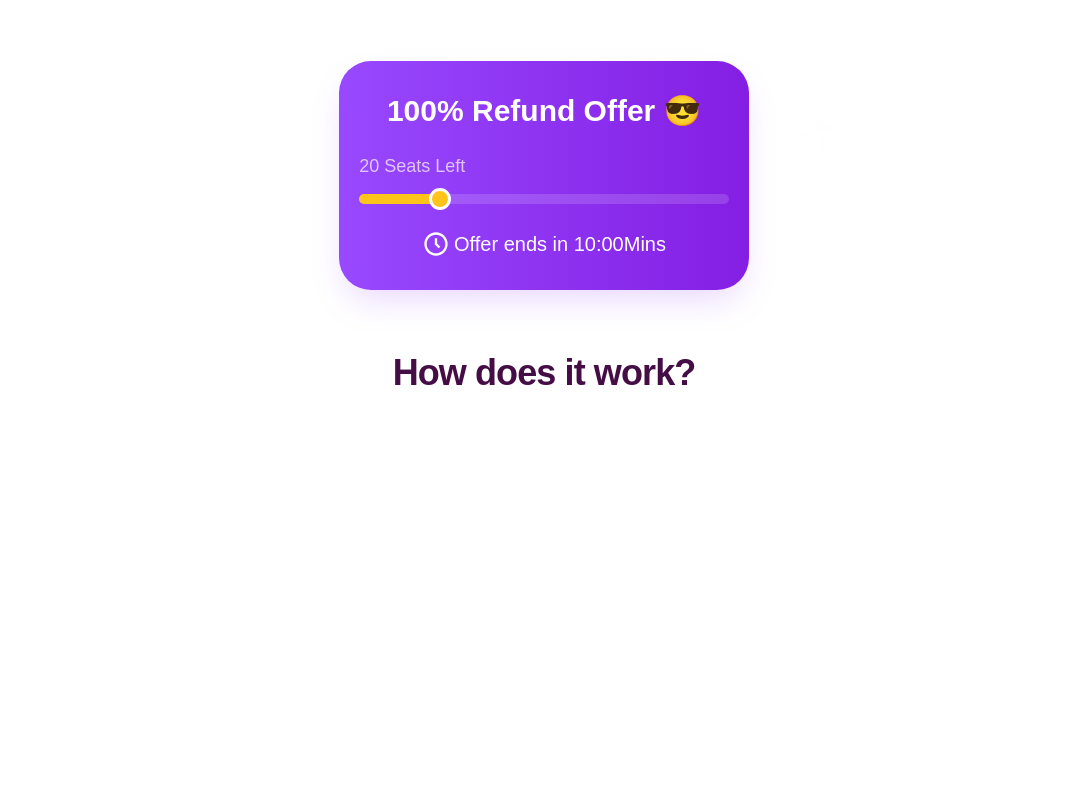
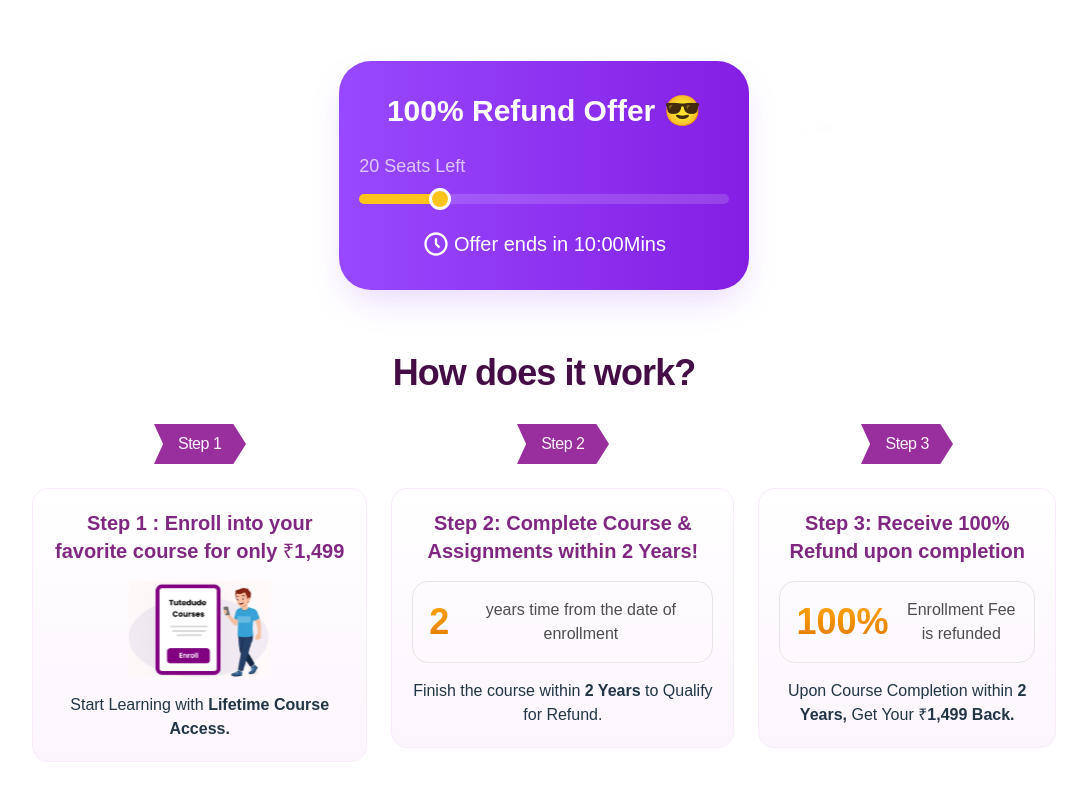
Before and after one commit to AnushkaKohli/Datascience-frontend, a React (Vite) app: page / in a window 1280 px wide. Shown: the part 2249-3049 px from the top of the page, without its empty margins (96-1183 px from the left). Before the commit the page ends 2713 px from the top, so only its background shows below. Built offline with nearby package versions, Linux system fonts and the light colour scheme.

Commit message:
added steps illustration desktop

```diff
--- a/src/components/Refund.tsx
+++ b/src/components/Refund.tsx
@@ -10,7 +10,7 @@ const Refund = () => {
     }
     const progress = (sliderValue / maxSliderValue) * 100;
     return (
-        <div className="md:px-32 md:py-16 flex flex-col gap-y-14 font-poppins items-center">
+        <div className="px-6 md:px-32 md:py-16 flex flex-col gap-y-14 font-poppins items-center">
             {/* Heading */}
             <h1 className="font-bold text-5xl text-[#686972] w-3/5 pb-14">
                 Don't miss out on this
@@ -26,10 +26,6 @@ const Refund = () => {
                     </h1>
                     <img src='scribble final version-24.svg' className='relative left-[24.50rem] -top-[4rem]' />
                 </div>
-                {/* <h1 className="font-bold text-3xl text-white">
-                    100% Refund Offer 😎
-                    <img src='scribble final version-24.svg' className='relative left-[24.50rem] -top-[4rem]' />
-                </h1> */}
                 {/* Range */}
                 <div className="flex flex-col gap-y-3.5 w-full text-start range">
                     <div className="value text-lg text-white text-opacity-70">{sliderValue} Seats Left</div>
@@ -47,119 +43,166 @@ const Refund = () => {
                 {/* Heading */}
                 <h1 className='text-[#450D45] font-extrabold text-4xl leading-[54px] tracking-tight'>How does it work?</h1>
                 {/* Steps */}
-                {/* <div className='flex md:flex-row justify-between items-start gap-6'>
-                    <div className="flex-1 text-center md:text-left p-6 bg-purple-50 rounded-lg shadow-md">
-                        <div className="flex items-center mb-4">
-                            <div className="bg-purple-500 text-white rounded-full w-8 h-8 flex items-center justify-center mr-2">
-                                <span className="font-bold">1</span>
-                            </div>
-                            <h3 className="text-lg font-bold text-purple-500">Step 1</h3>
-                        </div>
-                        <p className="font-semibold mb-2">Enroll into your favorite course for only ₹1,499</p>
-                        <p>Start Learning with <strong>Lifetime Course Access</strong>.</p>
-                        <img src='' alt="Enroll" className="mt-4 mx-auto" />
+                {/* Mobile steps illustration*/}
+                {/* <div className="w-12 flex flex-col items-start justify-center relative gap-[223px] lg:hidden">
+                    <div className="self-stretch h-[60px] flex flex-row items-center justify-center relative gap-[10px] z-[1]">
+                        <img
+                            className="h-full w-full absolute !m-[0] top-[0px] left-[0px]"
+                            alt=""
+                            src="steps-mobile.svg"
+                        />
+                        <a className="[text-decoration:none] absolute !m-[0] top-[15px] left-[calc(50%_-_4px)] tracking-[-0.02em] font-bold text-[inherit] inline-block min-w-[8px] z-[1]">
+                            1
+                        </a>
+                    </div>
+                    <div className="self-stretch h-[60px] flex flex-row items-center justify-center relative gap-[10px] z-[1]">
+                        <img
+                            className="h-full w-full absolute !m-[0] top-[0px] left-[0px]"
+                            alt=""
+                            src="steps-mobile.svg"
+                        />
+                        <b className="absolute !m-[0] top-[15px] left-[calc(50%_-_6px)] tracking-[-0.02em] inline-block min-w-[12px] z-[1]">
+                            2
+                        </b>
+                    </div>
+                    <div className="self-stretch h-[60px] flex flex-row items-center justify-center relative gap-[10px] z-[1]">
+                        <img
+                            className="h-full w-full absolute !m-[0] top-[0px] left-[0px]"
+                            alt=""
+                            src="steps-mobile.svg"
+                        />
+                        <b className="w-[13px] absolute !m-[0] top-[15px] left-[calc(50%_-_6px)] tracking-[-0.02em] inline-block min-w-[13px] z-[1]">
+                            3
+                        </b>
                     </div>
                 </div> */}
-                {/* <div className="after:mt-4 after:block after:h-1 after:w-full after:rounded-lg after:bg-gray-200 mx-56">
-                    <ol className="grid grid-cols-3 text-sm font-medium">
-                        <li className="relative flex justify-start">
-                            <img src="steps.svg" alt="Step 1" className="w-24 h-10 absolute -bottom-[2.3rem] -start-[10px] z-0" />
-                            <span className="text-red-900 text-lg z-1 mt-8"> Step 1 </span>
-                        </li>
+                {/* Steps Card */}
+                <div className=' flex flex-col lg:flex-row justify-between items-start gap-y-8 lg:gap-x-6'>
+                    {/* Step 1 */}
+                    <div className='flex flex-col justify-center items-center gap-y-6'>
+                        <div className='hidden lg:flex w-[92px] h-10 flex-row items-center justify-center relative gap-[10px] mq450:w-[calc(100%_-_40px)]'>
+                            <img
+                                className="h-full w-full absolute !m-[0] top-[0px] right-[0px] bottom-[0px] left-[0px] max-w-full overflow-hidden max-h-full"
+                                loading="lazy"
+                                alt="steps-arrow"
+                                src="steps.svg"
+                            />
+                            <div className="w-[84px] relative tracking-[-0.03em] font-medium text-[#FCF5FE] px-5 z-[1]">
+                                Step 1
+                            </div>
+                        </div>
+                        <div className='flex flex-col justify-between rounded-2xl border border-[#F9EBFC] p-5 gap-y-4 bg-gradient-to-b from-[#FFFFFF] to-[#FCF5FE]'>
+                            <p className='text-xl font-semibold text-[#7F2781]'>Step 1 : Enroll into your favorite course for only ₹1,499</p>
+                            <img src="step1.svg" alt='step 1' className='h-24' />
+                            <p>Start Learning with <span className='font-semibold'>Lifetime Course Access.</span></p>
+                        </div>
+                    </div>
+                    {/* Step 2 */}
+                    <div className='flex flex-col justify-center items-center gap-y-6'>
+                        <div className='hidden lg:flex w-[92px] h-10 flex-row items-center justify-center relative gap-[10px] mq450:w-[calc(100%_-_40px)]'>
+                            <img
+                                className="h-full w-full absolute !m-[0] top-[0px] right-[0px] bottom-[0px] left-[0px] max-w-full overflow-hidden max-h-full"
+                                loading="lazy"
+                                alt="steps-arrow"
+                                src="steps.svg"
+                            />
+                            <div className="w-[84px] relative tracking-[-0.03em] font-medium text-[#FCF5FE] px-5 z-[1]">
+                                Step 2
+                            </div>
+                        </div>
+                        <div className='flex flex-col justify-between rounded-2xl border border-[#F9EBFC] p-5 gap-y-4 bg-gradient-to-b from-[#FFFFFF] to-[#FCF5FE]'>
+                            <p className='text-xl font-semibold text-[#7F2781]'>Step 2: Complete Course & Assignments within 2 Years!</p>
+                            <div className='flex justify-start items-center gap-x-4 p-4 rounded-2xl border border-[#E5E5E8]'>
+                                <p className='bg-gradient-to-b from-[#FFA50B] to-[#E27900] bg-clip-text text-transparent font-bold text-4xl'>2</p>
+                                <p className='text-[#4C4D52]'>years time from the date of enrollment</p>
+                            </div>
+                            <p>Finish the course within <span className='font-semibold'>2 Years </span>to Qualify for Refund.</p>
+                        </div>
+                    </div>
+                    {/* Step 3 */}
+                    <div className='flex flex-col justify-center items-center gap-y-6'>
+                        <div className='hidden lg:flex w-[92px] h-10 flex-row items-center justify-center relative gap-[10px] mq450:w-[calc(100%_-_40px)]'>
+                            <img
+                                className="h-full w-full absolute !m-[0] top-[0px] right-[0px] bottom-[0px] left-[0px] max-w-full overflow-hidden max-h-full"
+                                loading="lazy"
+                                alt="steps-arrow"
+                                src="steps.svg"
+                            />
+                            <div className="w-[84px] relative tracking-[-0.03em] font-medium text-[#FCF5FE] px-5 z-[1]">
+                                Step 3
+                            </div>
+                        </div>
+                        <div className='flex flex-col justify-between rounded-2xl border border-[#F9EBFC] p-5 gap-y-4 bg-gradient-to-b from-[#FFFFFF] to-[#FCF5FE]'>
+                            <p className='text-xl font-semibold text-[#7F2781]'>Step 3: Receive 100% Refund upon completion</p>
+                            <div className='flex justify-start items-center gap-x-4 p-4 rounded-2xl border border-[#E5E5E8]'>
+                                <p className='bg-gradient-to-b from-[#FFA50B] to-[#E27900] bg-clip-text text-transparent font-bold text-4xl'>100%</p>
+                                <p className='text-[#4C4D52]'>Enrollment Fee is refunded</p>
+                            </div>
+                            <p>Upon Course Completion within <span className='font-semibold'>2 Years, </span>Get Your <span className='font-semibold'>₹1,499 Back.</span></p>
+                        </div>
+                    </div>
+                </div>
 
-                        <li className="relative flex justify-center text-blue-600">
-                            <span
-                                className="absolute -bottom-[1.75rem] left-1/2 -translate-x-1/2 rounded-full bg-blue-600 text-white"
-                            >
-                                <svg
-                                    className="h-5 w-5"
-                                    xmlns="http://www.w3.org/2000/svg"
-                                    viewBox="0 0 20 20"
-                                    fill="currentColor"
-                                >
-                                    <path
-                                        fillRule="evenodd"
-                                        d="M10 18a8 8 0 100-16 8 8 0 000 16zm3.707-9.293a1 1 0 00-1.414-1.414L9 10.586 7.707 9.293a1 1 0 00-1.414 1.414l2 2a1 1 0 001.414 0l4-4z"
-                                        clipRule="evenodd"
-                                    />
-                                </svg>
-                            </span>
 
-                            <span className="hidden sm:block"> Address </span>
 
-                            <svg
-                                className="mx-auto size-6 sm:hidden"
-                                xmlns="http://www.w3.org/2000/svg"
-                                fill="none"
-                                viewBox="0 0 24 24"
-                                stroke="currentColor"
-                                strokeWidth="2"
-                            >
-                                <path
-                                    strokeLinecap="round"
-                                    strokeLinejoin="round"
-                                    d="M17.657 16.657L13.414 20.9a1.998 1.998 0 01-2.827 0l-4.244-4.243a8 8 0 1111.314 0z"
+                {/* <section className="self-stretch flex flex-row items-start justify-start gap-[22px] text-center text-xl text-white font-poppins">
+
+                    <div className="flex-1 flex flex-col items-start justify-start gap-[32px] text-left text-base text-eminence-800">
+                        <div className="self-stretch rounded-lg [background:linear-gradient(180deg,_#fff,_#fcf5fe)] overflow-hidden flex flex-col items-start justify-start py-3.5 px-[15px] gap-[14.5px] border-[1px] border-solid border-eminence-100">
+                            <a className="[text-decoration:none] self-stretch relative tracking-[-0.03em] font-semibold text-[inherit]">
+                                Step 1 : Enroll into your favorite course for only ₹699
+                            </a>
+                            <div className="flex flex-row items-center justify-center py-px px-[54px]">
+                                <img
+                                    className="h-[69px] w-[102px] relative object-cover"
+                                    loading="lazy"
+                                    alt=""
+                                    src="/image-533@2x.png"
                                 />
-                                <path
-                                    strokeLinecap="round"
-                                    strokeLinejoin="round"
-                                    d="M15 11a3 3 0 11-6 0 3 3 0 016 0z"
-                                />
-                            </svg>
-                        </li>
+                            </div>
+                            <div className="self-stretch relative text-sm text-darkslategray">
+                                <span className="font-medium">{`Start Learning with `}</span>
+                                <span className="font-semibold text-gray">
+                                    Lifetime Course Access.
+                                </span>
+                            </div>
+                        </div>
+                        <div className="self-stretch rounded-lg [background:linear-gradient(180deg,_#fff,_#fcf5fe)] overflow-hidden flex flex-col items-start justify-start py-3.5 px-[15px] gap-[14.5px] border-[1px] border-solid border-eminence-100">
+                            <div className="self-stretch relative tracking-[-0.03em] font-semibold">{`Step 2: Complete Course & Assignments within 3 Months!`}</div>
+                            <div className="self-stretch rounded-lg overflow-hidden flex flex-row items-center justify-center py-1 px-[15px] gap-[4px] text-13xl text-woodsmoke-700 border-[1px] border-solid border-woodsmoke-100">
+                                <b className="relative tracking-[-0.03em] inline-block text-transparent !bg-clip-text [background:linear-gradient(180deg,_#ffa50b,_#e27900)] [-webkit-background-clip:text] [-webkit-text-fill-color:transparent] min-w-[20px]">
+                                    3
+                                </b>
+                                <div className="flex-1 relative text-xs tracking-[-0.03em]">
+                                    months time from the date of enrollment
+                                </div>
+                            </div>
+                            <div className="self-stretch relative text-sm text-darkslategray">
+                                <span className="font-medium">{`Finish within `}</span>
+                                <span className="font-semibold text-gray">3 Months</span>
+                                <span className="font-medium"> to Qualify for Refund.</span>
+                            </div>
+                        </div>
+                        <div className="self-stretch rounded-lg [background:linear-gradient(180deg,_#fff,_#fcf5fe)] overflow-hidden flex flex-col items-start justify-start py-3.5 px-[15px] gap-[16px] border-[1px] border-solid border-eminence-100">
+                            <div className="self-stretch relative tracking-[-0.03em] font-semibold">
+                                Step 3: Receive 100% Refund upon completion
+                            </div>
+                            <div className="self-stretch rounded-lg overflow-hidden flex flex-row items-center justify-center py-[11px] px-[15px] gap-[8px] text-13xl text-woodsmoke-700 border-[1px] border-solid border-woodsmoke-100">
+                                <b className="relative tracking-[-0.03em] inline-block text-transparent !bg-clip-text [background:linear-gradient(180deg,_#ffa50b,_#e27900)] [-webkit-background-clip:text] [-webkit-text-fill-color:transparent] min-w-[79px]">
+                                    100%
+                                </b>
+                                <div className="flex-1 relative text-xs tracking-[-0.03em]">
+                                    Enrollment Fee is refunded
+                                </div>
+                            </div>
+                            <div className="self-stretch relative text-sm text-darkslategray">
+                                <span className="font-medium">{`Upon Course Completion within 3 months, Get Your `}</span>
+                                <span className="font-semibold text-gray">₹699 Back.</span>
+                            </div>
+                        </div>
+                    </div>
+                </section> */}
 
-                        <li className="relative flex justify-end">
-                            <span className="absolute -bottom-[1.75rem] end-0 rounded-full bg-gray-600 text-white">
-                                <svg
-                                    className="h-5 w-5"
-                                    xmlns="http://www.w3.org/2000/svg"
-                                    viewBox="0 0 20 20"
-                                    fill="currentColor"
-                                >
-                                    <path
-                                        fillRule="evenodd"
-                                        d="M10 18a8 8 0 100-16 8 8 0 000 16zm3.707-9.293a1 1 0 00-1.414-1.414L9 10.586 7.707 9.293a1 1 0 00-1.414 1.414l2 2a1 1 0 001.414 0l4-4z"
-                                        clipRule="evenodd"
-                                    />
-                                </svg>
-                            </span>
-
-                            <span className="hidden sm:block"> Payment </span>
-
-                            <svg
-                                className="size-6 sm:hidden"
-                                xmlns="http://www.w3.org/2000/svg"
-                                fill="none"
-                                viewBox="0 0 24 24"
-                                stroke="currentColor"
-                                strokeWidth="2"
-                            >
-                                <path
-                                    strokeLinecap="round"
-                                    strokeLinejoin="round"
-                                    d="M3 10h18M7 15h1m4 0h1m-7 4h12a3 3 0 003-3V8a3 3 0 00-3-3H6a3 3 0 00-3 3v8a3 3 0 003 3z"
-                                />
-                            </svg>
-                        </li>
-                    </ol>
-                </div>
-                <div className="flex justify-center items-center my-8">
-                    <div className="relative flex items-center">
-                        <div className="flex-1 border-t border-gray-200"></div>
-                        <div className="flex-shrink-0 mx-2">
-
-                        </div>
-                        <div className="flex-1 border-t border-gray-200"></div>
-                        <div className="flex-shrink-0 mx-2">
-                            <img src="steps.svg" alt="Step 2" className="w-24 h-10" />
-                        </div>
-                        <div className="flex-1 border-t border-gray-200"></div>
-                        <div className="flex-shrink-0 mx-2">
-                            <img src="steps.svg" alt="Step 3" className="w-24 h-10" />
-                        </div>
-                        <div className="flex-1 border-t border-gray-200"></div>
-                    </div>
-                </div> */}
             </div>
         </div >
     )
```
Also changed, not shown: public/steps-mobile.svg.
